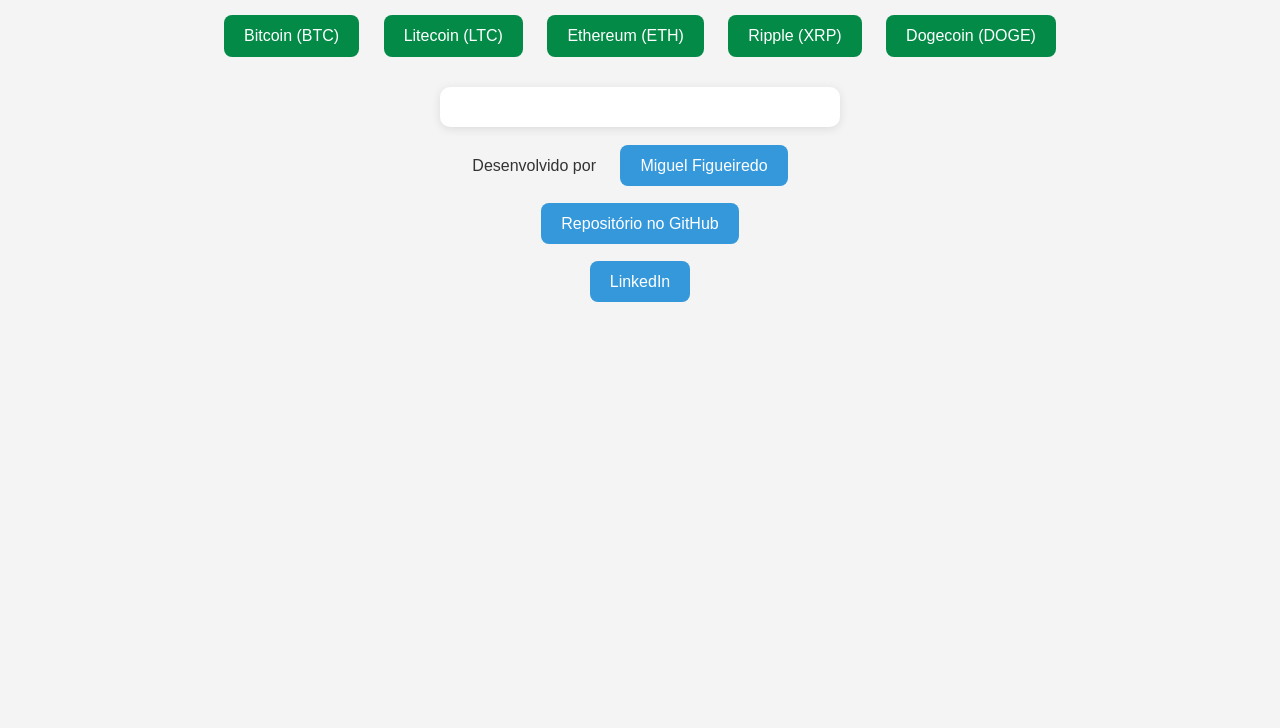
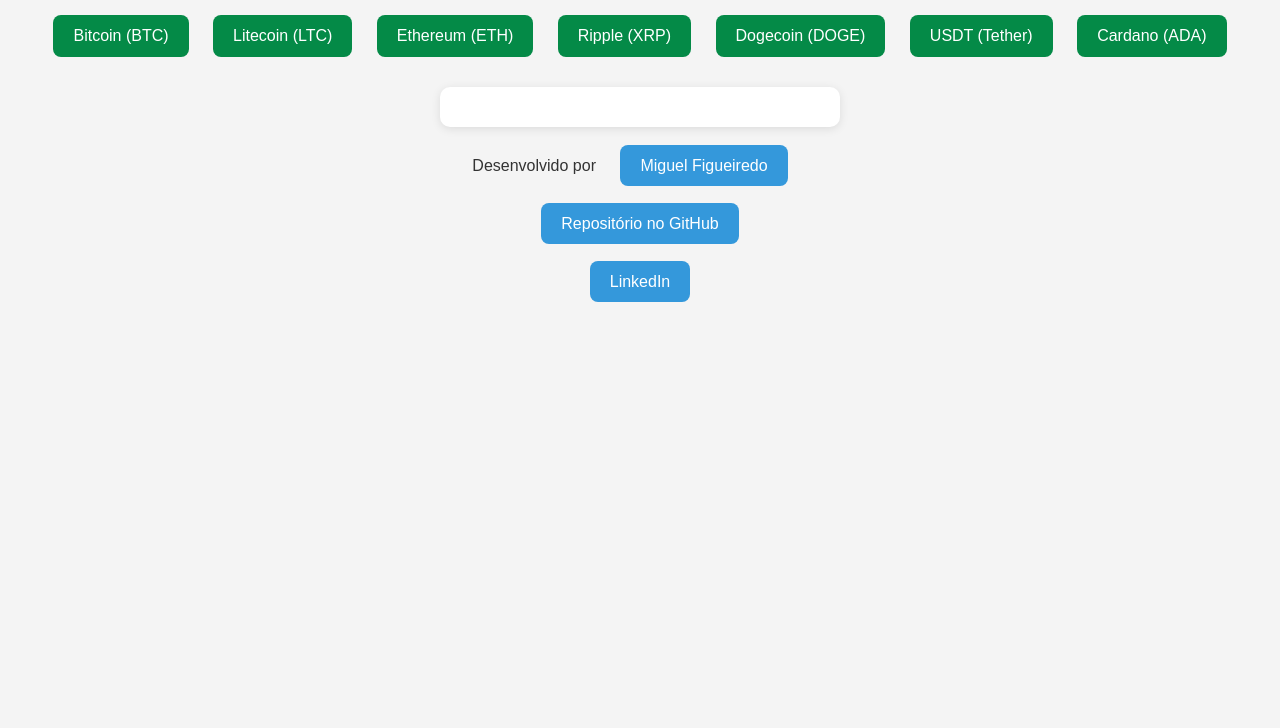
Before and after one commit to miguel-ffo/Landing-Page--TESPI, a plain HTML site: page index.html in a window 1280 px wide. Shown: the part 72-800 px from the top of the page. Drawn offline with Linux system fonts and the light colour scheme.

Commit message:
Adicionando USDT e Cardano

```diff
--- a/index.html
+++ b/index.html
@@ -13,6 +13,8 @@
     <button onclick="buscarPreco(4, 'Ethereum (ETH)')">Ethereum (ETH)</button>
     <button onclick="buscarPreco(6, 'Ripple (XRP)')">Ripple (XRP)</button>
     <button onclick="buscarPreco(14, 'Dogecoin (DOGE)')">Dogecoin (DOGE)</button>
+    <button onclick="buscarPreco(10, 'USDT (Tether)')">USDT (Tether)</button> <button onclick="buscarPreco(16, 'Cardano (ADA)')">Cardano (ADA)</button>
+
 
     <div id="resultado" style="margin-top: 20px;"></div>
 
```
